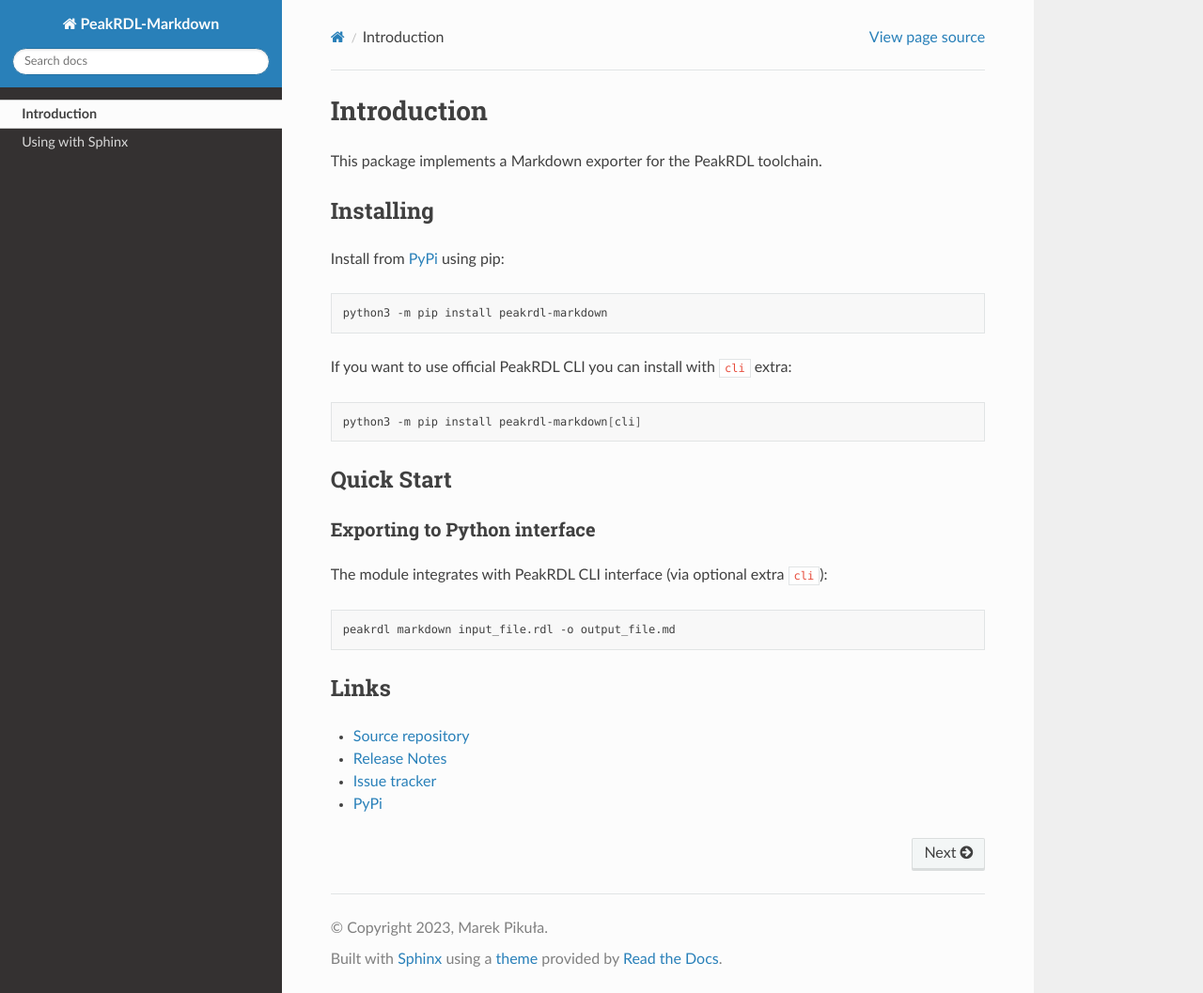
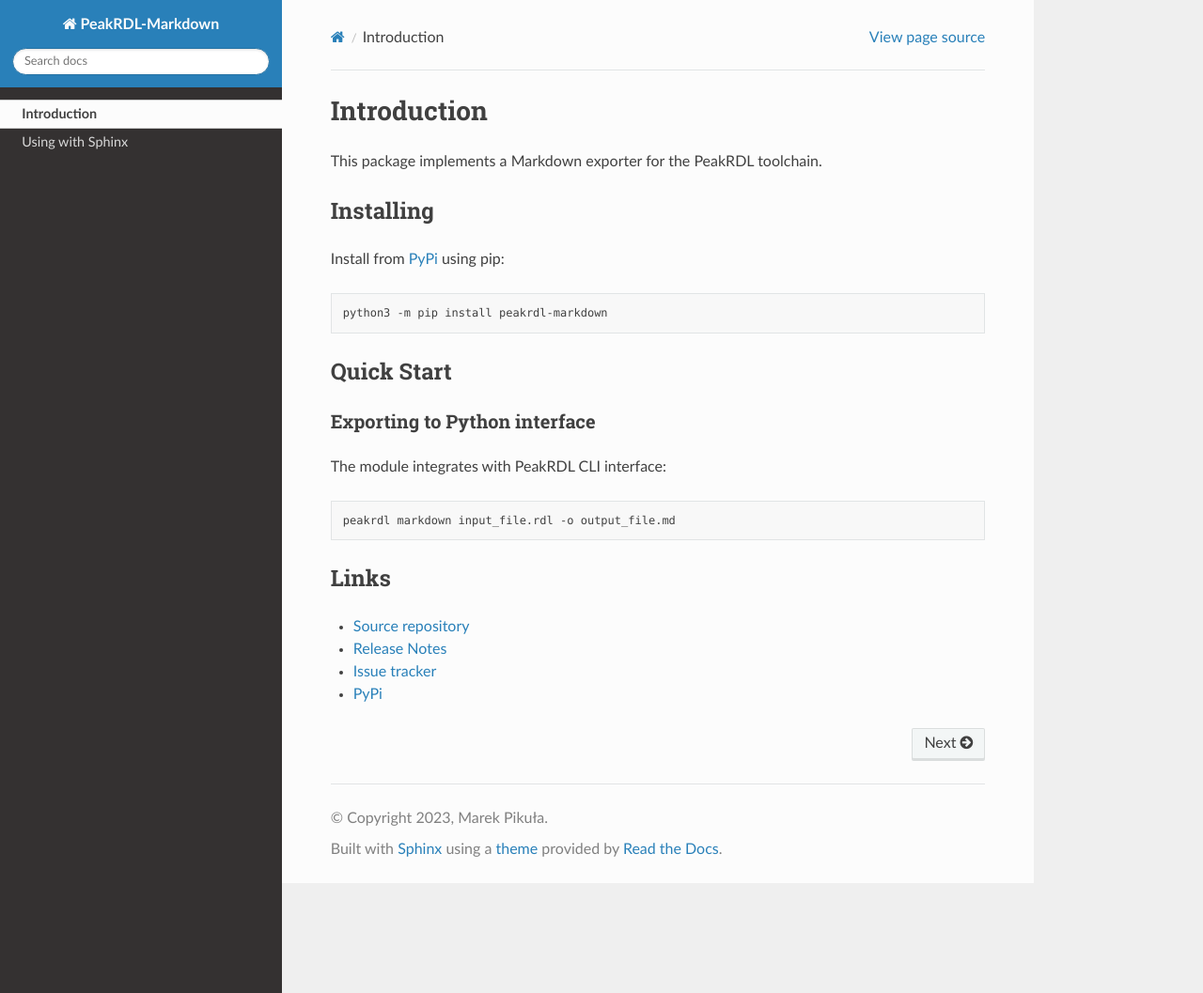
Before and after one commit to SystemRDL/PeakRDL-Markdown, a Sphinx documentation site: the page built from docs/index.rst, in a window 1280 px wide and 1057 px high. Shown: the whole window at 94% size. Built offline with Sphinx 7.4.7 and the Read the Docs theme 2.0.0, drawn with Linux system fonts in a browser that asks for light colours.

Commit message:
Remove cli extra
PeakRDL is now a mandatory requirement, so there is no point in keeping
the `cli` extra.

Signed-off-by: Marek Pikuła <marek.pikula@embevity.com>

```diff
--- a/docs/index.rst
+++ b/docs/index.rst
@@ -15,19 +15,13 @@
 
 .. _PyPi: https://pypi.org/project/peakrdl-markdown
 
-If you want to use official PeakRDL CLI you can install with ``cli`` extra:
-
-.. code-block:: bash
-
-    python3 -m pip install peakrdl-markdown[cli]
-
 Quick Start
 -----------
 
 Exporting to Python interface
 ^^^^^^^^^^^^^^^^^^^^^^^^^^^^^
 
-The module integrates with PeakRDL CLI interface (via optional extra ``cli``):
+The module integrates with PeakRDL CLI interface:
 
 .. code-block:: bash
 
--- a/pyproject.toml
+++ b/pyproject.toml
@@ -21,14 +21,10 @@
 [tool.poetry.dependencies]
 python = "^3.7.2"
 systemrdl-compiler = "^1.25.0"
-peakrdl = { version = "^0.7.0", optional = true }
+peakrdl = "^0.7.0"
 py-markdown-table = "^0.3.3"
 
-[tool.poetry.extras]
-cli = ["peakrdl"]
-
 [tool.poetry.group.dev.dependencies]
-peakrdl = "^0.7.0"
 pre-commit = "^2.20.0"
 
 [tool.poetry.group.lint.dependencies]
```
Also changed, not shown: README.md (+2 -2 lines), 2 other files.
